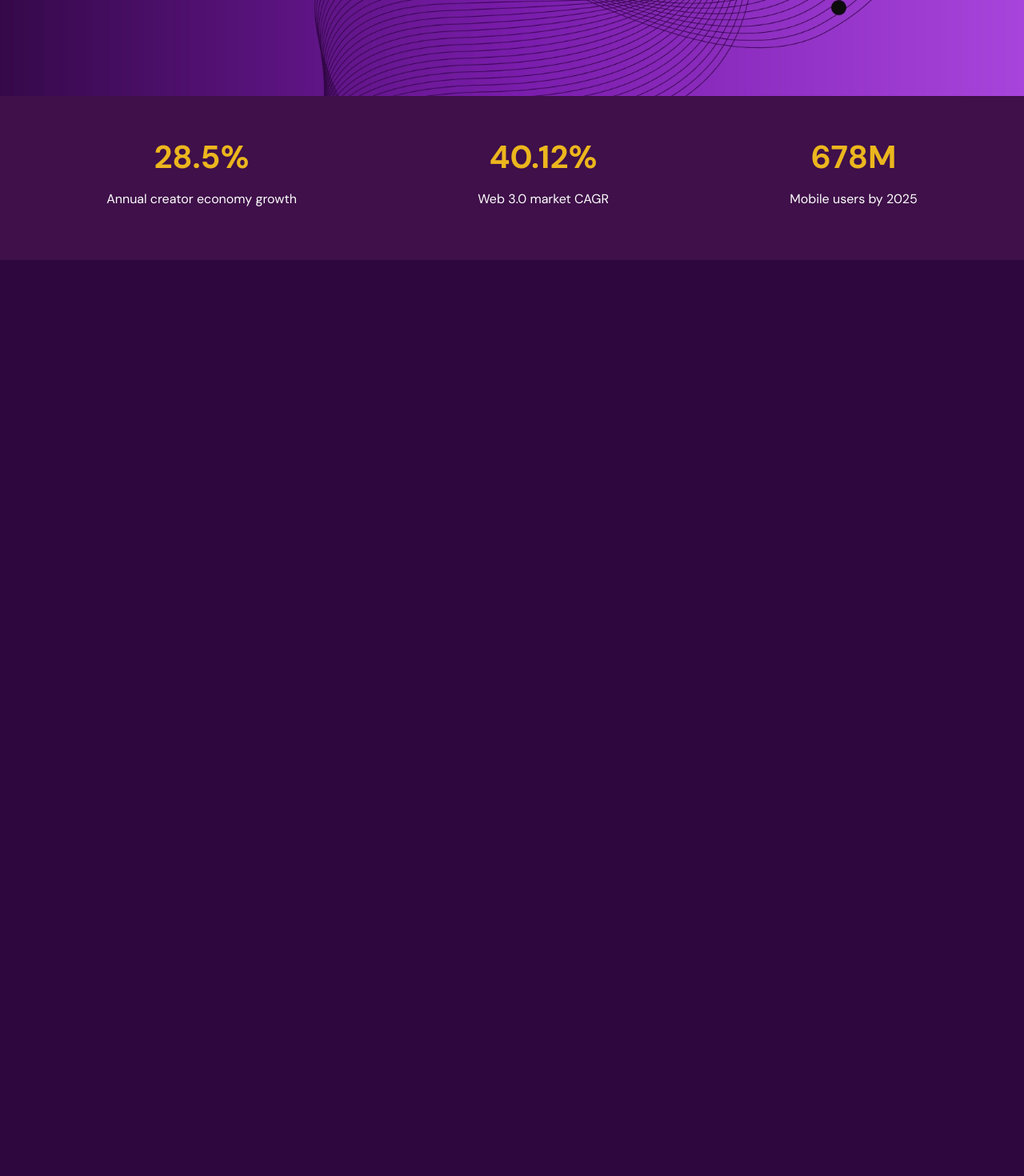
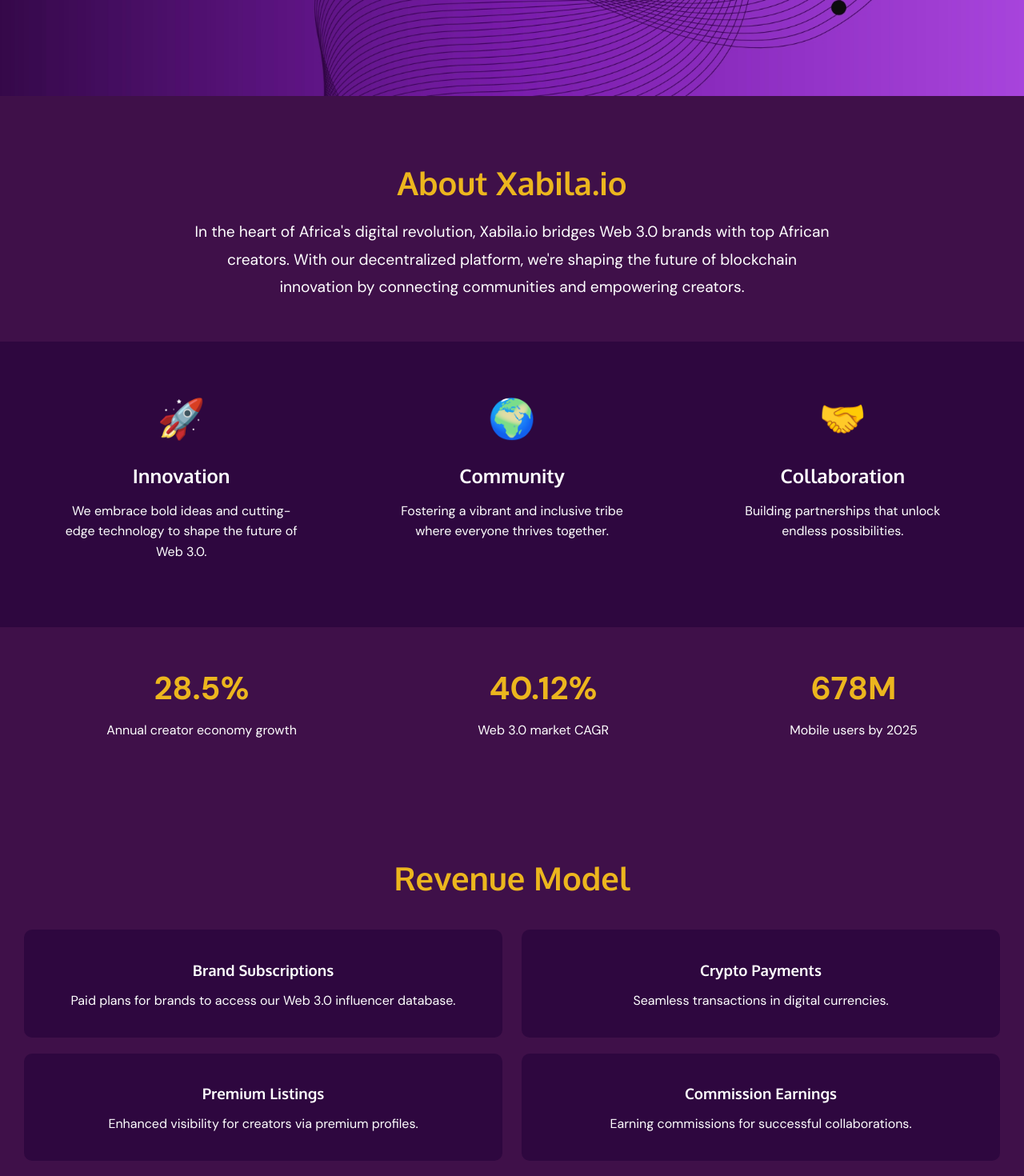
Before and after one commit to gethsun1/Xabilla-II, a React (Create React App) app: page / in a window 1280 px wide. Shown: the part 680-2150 px from the top of the page at 80% size. Before the commit the page ends 1005 px from the top, so only its background shows below. Built offline with nearby package versions, Linux system fonts and the light colour scheme.

Commit message:
Updated the app with new features

```diff
--- /dev/null
+++ b/src/components/About.js
@@ -0,0 +1,35 @@
+// components/About.js
+import React from 'react';
+import styled from 'styled-components';
+
+const AboutContainer = styled.div`
+  padding: 50px 20px;
+  background-color: #3f1049;
+  color: white;
+  text-align: center;
+
+  h2 {
+    font-size: 2.5rem;
+    margin-bottom: 20px;
+    color: #ECB61E;
+  }
+
+  p {
+    font-size: 1.2rem;
+    line-height: 1.8;
+    margin: 0 auto;
+    max-width: 800px;
+  }
+`;
+
+const About = () => (
+  <AboutContainer>
+    <h2>About Xabila.io</h2>
+    <p>
+      In the heart of Africa's digital revolution, Xabila.io bridges Web 3.0 brands with top African creators.
+      With our decentralized platform, we're shaping the future of blockchain innovation by connecting communities and empowering creators.
+    </p>
+  </AboutContainer>
+);
+
+export default About;
--- /dev/null
+++ b/src/components/Features.js
@@ -0,0 +1,56 @@
+// components/Features.js
+import React from 'react';
+import styled from 'styled-components';
+
+const FeaturesContainer = styled.div`
+  display: flex;
+  flex-wrap: wrap;
+  justify-content: space-around;
+  padding: 50px 20px;
+  background-color: #2e073f;
+  color: white;
+
+  .feature {
+    width: 300px;
+    margin: 15px;
+    text-align: center;
+  }
+
+  .icon {
+    font-size: 3rem;
+    margin-bottom: 10px;
+    color: #ECB61E;
+  }
+
+  h3 {
+    font-size: 1.5rem;
+    margin-bottom: 10px;
+  }
+
+  p {
+    font-size: 1rem;
+    line-height: 1.6;
+  }
+`;
+
+const Features = () => (
+  <FeaturesContainer>
+    <div className="feature">
+      <div className="icon">🚀</div>
+      <h3>Innovation</h3>
+      <p>We embrace bold ideas and cutting-edge technology to shape the future of Web 3.0.</p>
+    </div>
+    <div className="feature">
+      <div className="icon">🌍</div>
+      <h3>Community</h3>
+      <p>Fostering a vibrant and inclusive tribe where everyone thrives together.</p>
+    </div>
+    <div className="feature">
+      <div className="icon">🤝</div>
+      <h3>Collaboration</h3>
+      <p>Building partnerships that unlock endless possibilities.</p>
+    </div>
+  </FeaturesContainer>
+);
+
+export default Features;
--- /dev/null
+++ b/src/components/Revenue.js
@@ -0,0 +1,63 @@
+// components/Revenue.js
+import React from 'react';
+import styled from 'styled-components';
+
+const RevenueContainer = styled.div`
+  padding: 50px 20px;
+  background-color: #3f1049;
+  color: white;
+
+  h2 {
+    font-size: 2.5rem;
+    color: #ECB61E;
+    margin-bottom: 30px;
+    text-align: center;
+  }
+
+  .model {
+    display: flex;
+    flex-wrap: wrap;
+    justify-content: space-between;
+    margin: 20px 0;
+  }
+
+  .card {
+    flex: 0 1 45%;
+    background-color: #2e073f;
+    margin: 10px;
+    padding: 20px;
+    border-radius: 10px;
+    text-align: center;
+    color: white;
+  }
+
+  .card h3 {
+    margin-bottom: 10px;
+  }
+`;
+
+const Revenue = () => (
+  <RevenueContainer>
+    <h2>Revenue Model</h2>
+    <div className="model">
+      <div className="card">
+        <h3>Brand Subscriptions</h3>
+        <p>Paid plans for brands to access our Web 3.0 influencer database.</p>
+      </div>
+      <div className="card">
+        <h3>Crypto Payments</h3>
+        <p>Seamless transactions in digital currencies.</p>
+      </div>
+      <div className="card">
+        <h3>Premium Listings</h3>
+        <p>Enhanced visibility for creators via premium profiles.</p>
+      </div>
+      <div className="card">
+        <h3>Commission Earnings</h3>
+        <p>Earning commissions for successful collaborations.</p>
+      </div>
+    </div>
+  </RevenueContainer>
+);
+
+export default Revenue;
--- a/src/pages/Home.js
+++ b/src/pages/Home.js
@@ -1,13 +1,19 @@
 // pages/Home.js
 import React from 'react';
 import Hero from '../components/Hero';
+import About from '../components/About';
+import Features from '../components/Features';
 import Stats from '../components/Stats';
+import Revenue from '../components/Revenue';
 
 const Home = () => (
   <>
     <Hero />
+    <About />
+    <Features />
     <Stats />
-    {/* Add other sections like Features, About, and CTA */}
+    <Revenue />
+    {/* Add more sections like Future Vision or Team here */}
   </>
 );
 
```
Also changed, not shown: package.json (+7 -1 lines), 1 other file (tests, documents, lock files or other folders).
